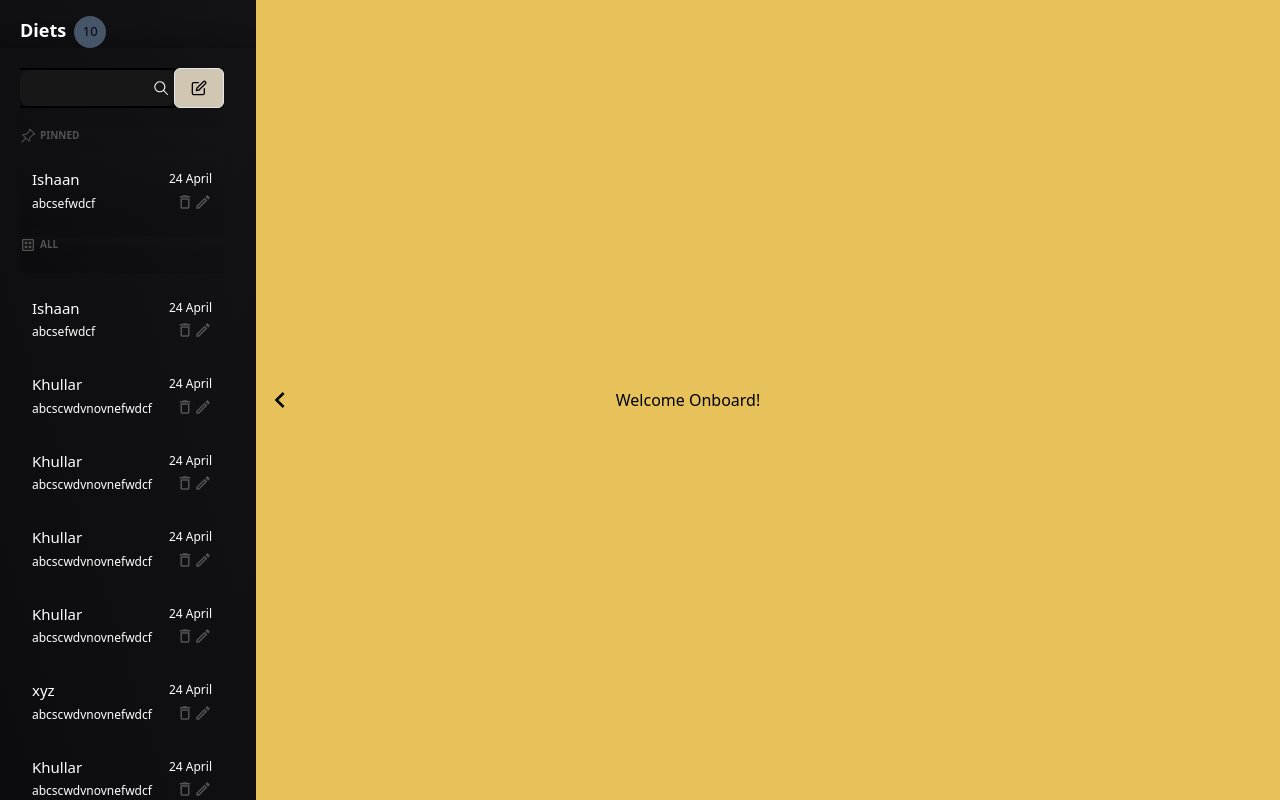
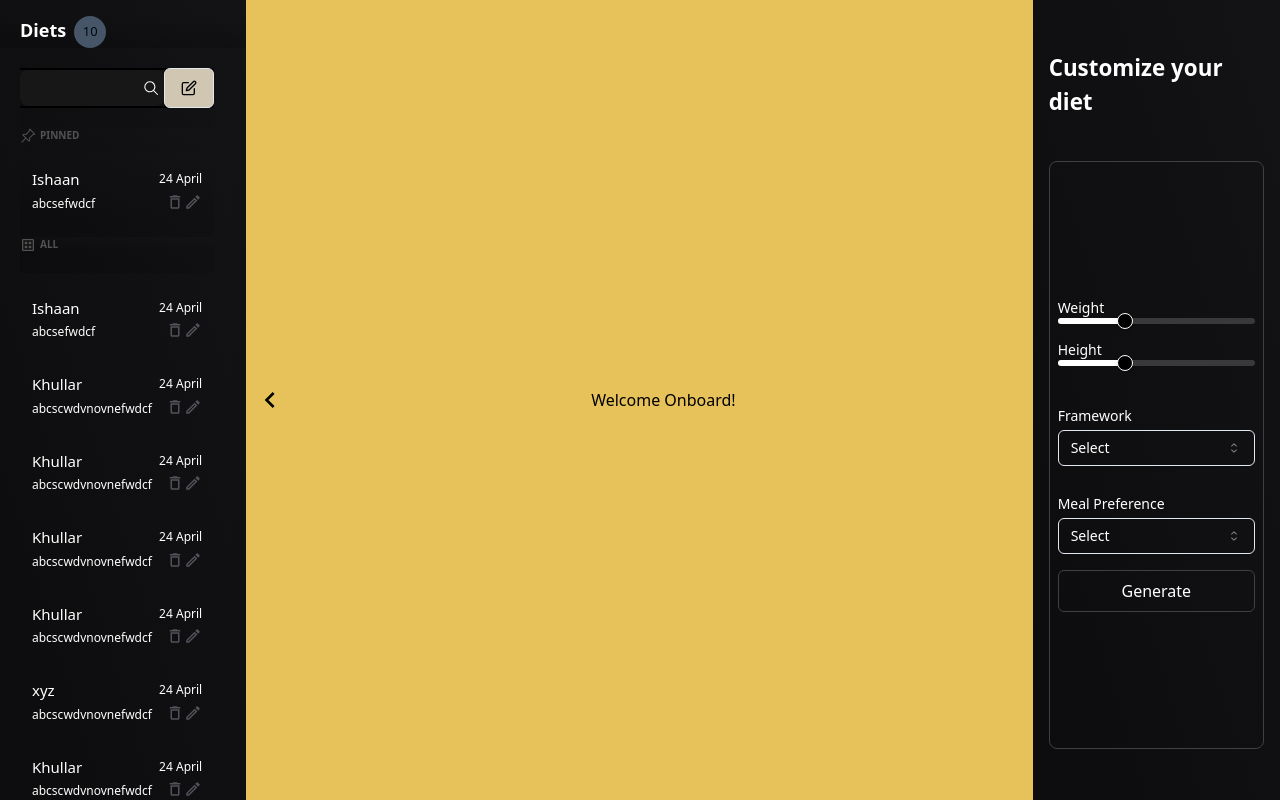
Before and after one commit to ishk9/getYourDiet, a Next.js app in the folder client/: page /Home in a window 1280 px wide. Built offline with nearby package versions, Linux system fonts and the light colour scheme.

Commit message:
Added userinput section

```diff
--- a/client/app/Home/page.js
+++ b/client/app/Home/page.js
@@ -1,7 +1,8 @@
 "use client";
-import React, { useState } from 'react';
+import { useState } from 'react';
 import History from '@/components/History';
 import { MdOutlineKeyboardArrowRight, MdOutlineKeyboardArrowLeft } from "react-icons/md";
+import UserInputSection from '@/components/UserInputSection';
 
 export default function Home() {
     const [historyOpen, setHistoryOpen] = useState(true);
@@ -47,6 +48,10 @@ export default function Home() {
                 <h1 className='text-black'>Welcome Onboard!</h1>
             </div>
 
+            <div className={`md:w-1/5 flex flex-col justify-evenly items-center bg-black bg-gradient-to-tr from-zinc-900/50 to-zinc-700/30 transition-width w-3/5 py-2 p-4`}>
+                <h1 className='text-white font-bold text-[1.4em]'>Customize your diet</h1>
+                <UserInputSection />
+            </div>
         </main>
     );
 }
```
